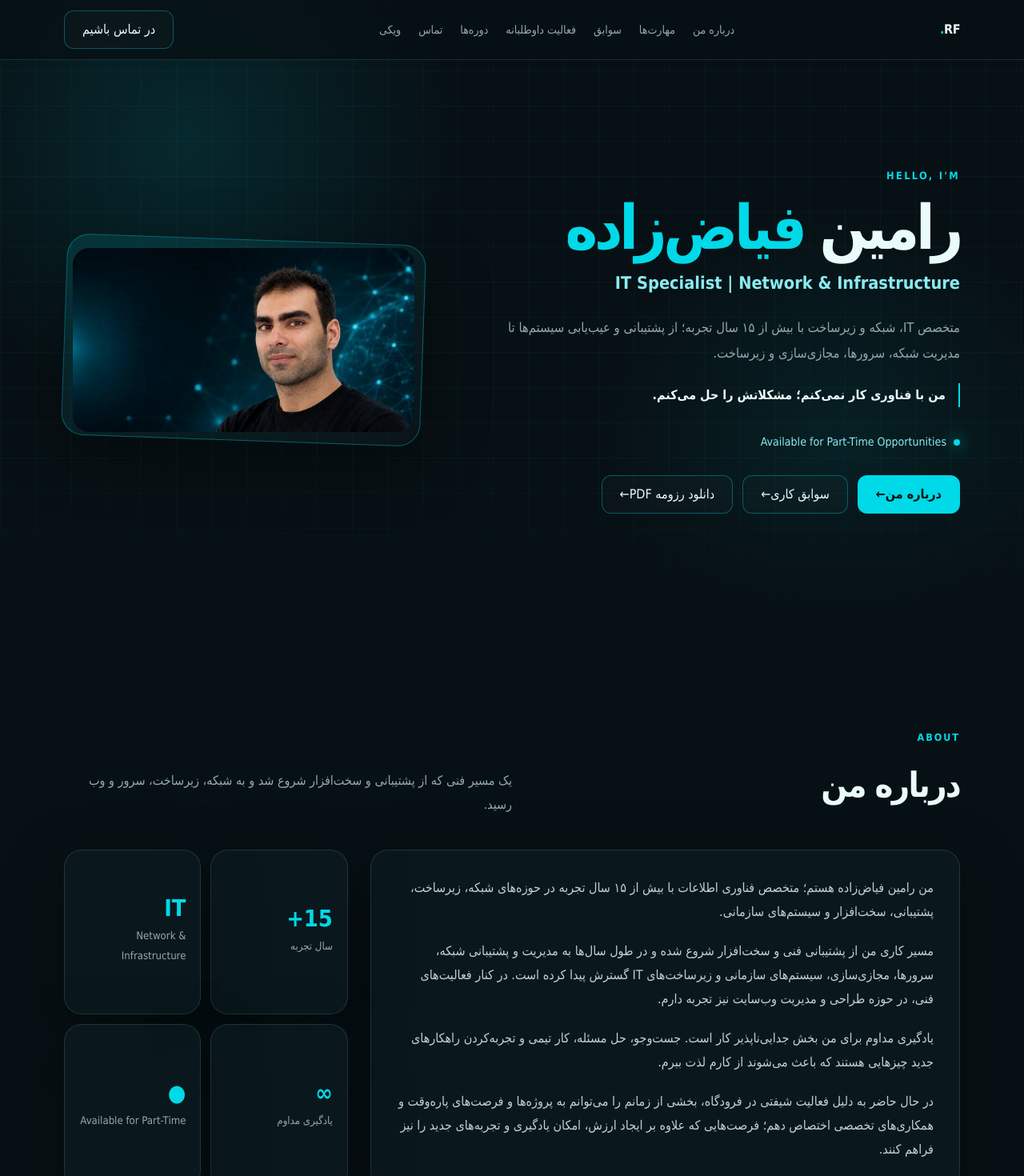
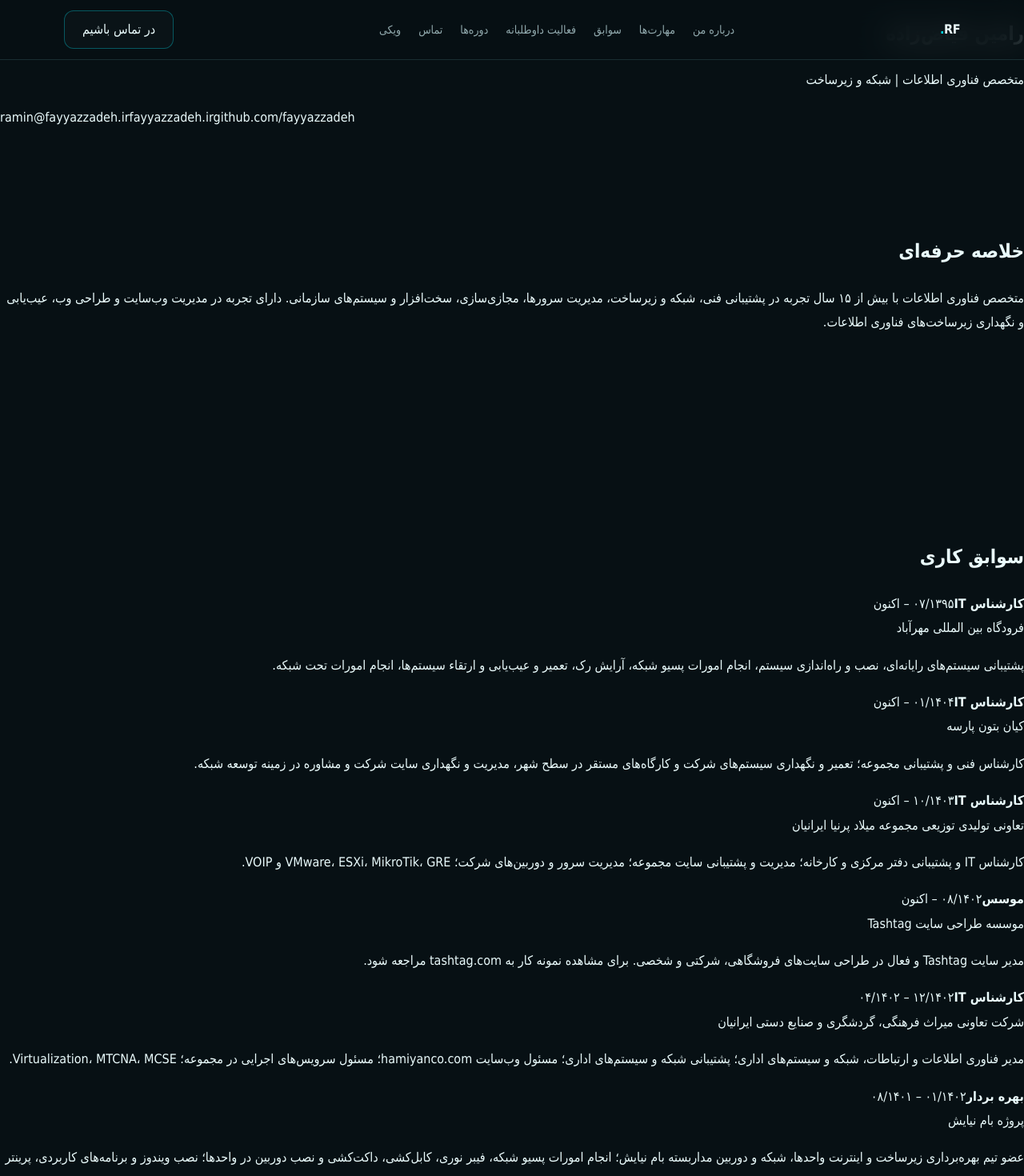
Before and after one commit to fayyazzadeh/fayyazadeh, a Next.js app: page / in a window 1280 px wide. Shown: the top 1470 px of the page at 80% size. Built offline with nearby package versions, Linux system fonts and the light colour scheme; a small style sheet from the web is missing; a web font is replaced by a local one.

Commit message:
feat: add dedicated printable resume layout

```diff
--- a/app/page.tsx
+++ b/app/page.tsx
@@ -211,6 +211,57 @@ export default function Home() {
       />
 
       <main className="page-shell">
+        <article className="print-resume-document" dir="rtl" aria-label="نسخه قابل چاپ رزومه">
+          <header className="cv-header">
+            <div>
+              <h1>رامین فیاض‌زاده</h1>
+              <p className="cv-role">متخصص فناوری اطلاعات | شبکه و زیرساخت</p>
+            </div>
+            <div className="cv-contact" dir="ltr">
+              <span>ramin@fayyazzadeh.ir</span>
+              <span>fayyazzadeh.ir</span>
+              <span>github.com/fayyazzadeh</span>
+            </div>
+          </header>
+          <section className="cv-section">
+            <h2>خلاصه حرفه‌ای</h2>
+            <p>متخصص فناوری اطلاعات با بیش از ۱۵ سال تجربه در پشتیبانی فنی، شبکه و زیرساخت، مدیریت سرورها، مجازی‌سازی، سخت‌افزار و سیستم‌های سازمانی. دارای تجربه در مدیریت وب‌سایت و طراحی وب، عیب‌یابی و نگهداری زیرساخت‌های فناوری اطلاعات.</p>
+          </section>
+          <section className="cv-section">
+            <h2>سوابق کاری</h2>
+            <div className="cv-experiences">
+              {experiences.map(([title, company, date, description]) => (
+                <article className="cv-experience" key={`cv-${company}-${date}-${title}`}>
+                  <div className="cv-experience-heading"><strong>{title}</strong><bdi>{date}</bdi></div>
+                  <div className="cv-company">{company}</div>
+                  <p>{description}</p>
+                </article>
+              ))}
+            </div>
+          </section>
+          <section className="cv-section">
+            <h2>مهارت‌های تخصصی</h2>
+            <div className="cv-skills">
+              {skillGroups.map(([title, skills]) => (
+                <div className="cv-skill-group" key={title}><strong>{title}</strong><span>{skills.join("، ")}</span></div>
+              ))}
+            </div>
+          </section>
+          <section className="cv-section">
+            <h2>فعالیت‌های داوطلبانه</h2>
+            <div className="cv-volunteer-list">
+              {volunteerActivities.map((activity) => (
+                <article className="cv-volunteer" key={`cv-${activity.title}-${activity.date}`}><span>{activity.title}</span><bdi>{activity.date}</bdi></article>
+              ))}
+            </div>
+          </section>
+          <section className="cv-section">
+            <h2>دوره‌ها و آموزش‌ها</h2>
+            <ul className="cv-courses">
+              {courses.map(([code, description]) => <li key={`cv-${code}`}><strong>{code}</strong> — {description}</li>)}
+            </ul>
+          </section>
+        </article>
         <div className="print-resume-header" dir="rtl">
           <h1>رامین فیاض‌زاده</h1>
           <p>متخصص فناوری اطلاعات | شبکه و زیرساخت</p>
```
